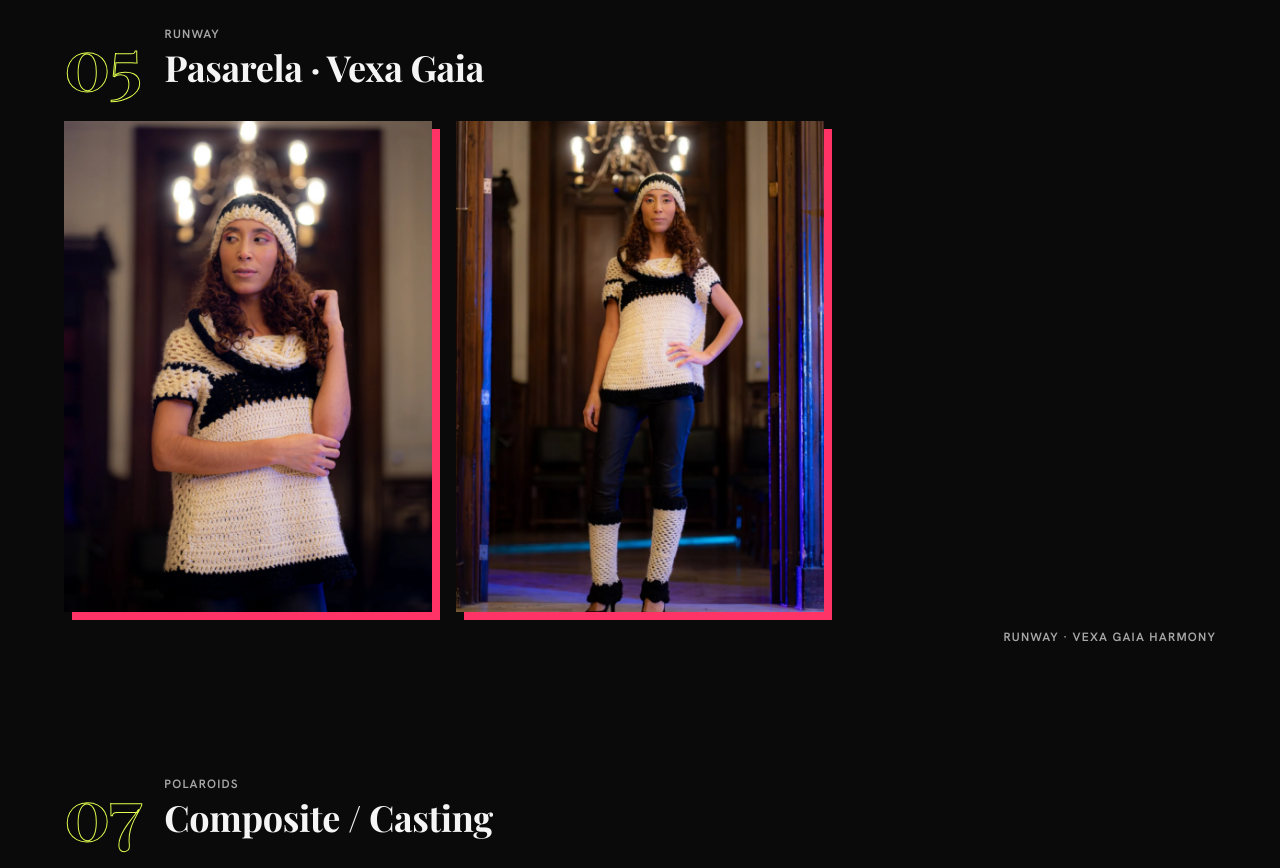
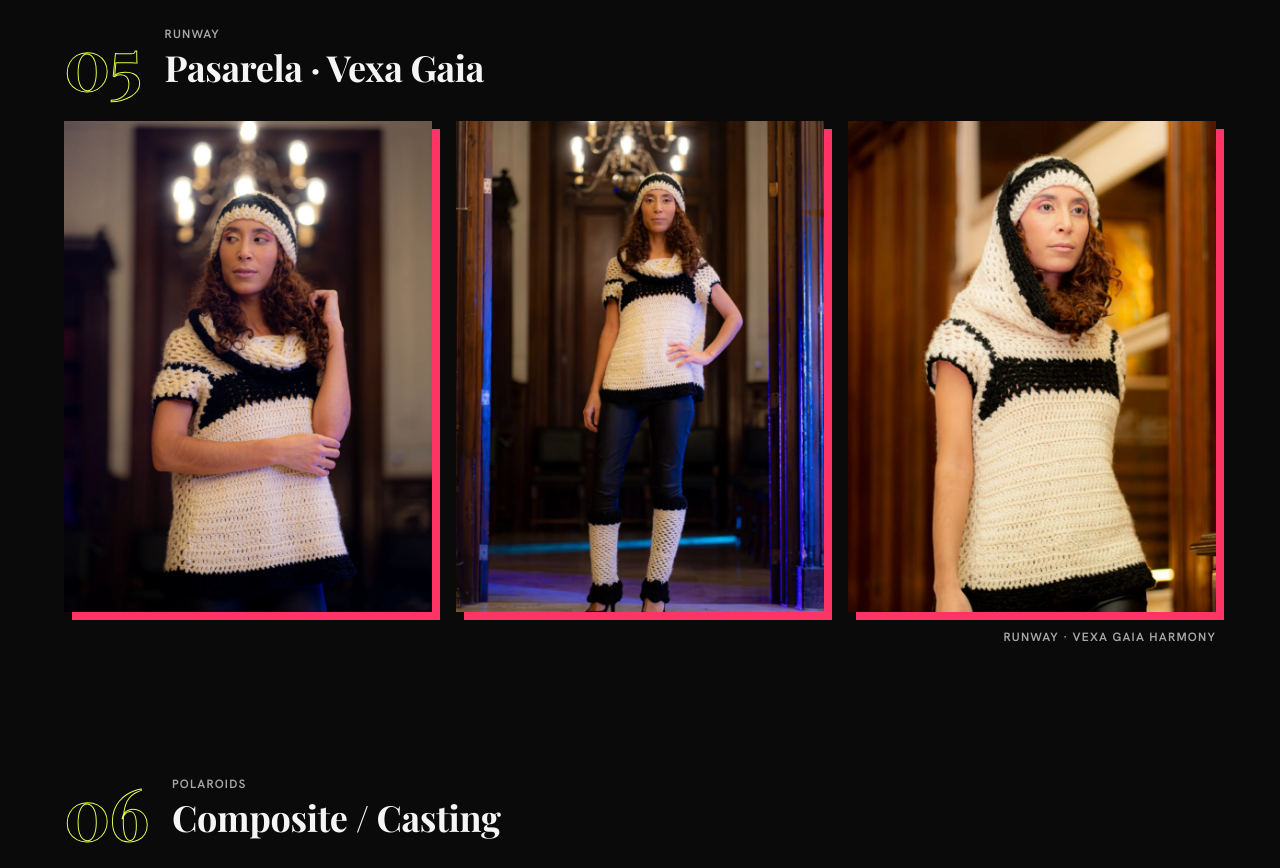
Before and after one commit to Lautaro1393/Portfolio_Gime_Coradello, a plain HTML site: page index.html in a window 1280 px wide. Shown: the part 7720-8588 px from the top of the page. Drawn offline with nearby package versions, Linux system fonts and the light colour scheme; grey boxes are pictures that could not be loaded.

Commit message:
feat: agregar pasarela-05.webp y renumerar sesiones 5-7 a 5-6
- Sesion Pasarela Vexa Gaia: 2 -> 3 fotos (sumar pasarela-05 vestido tejido crochet)

- Renumerar sesiones: 01 Full Contrast, 02 Magazine, 03 Retrato, 04 TBN, 05 Pasarela, 06 Composite

```diff
--- a/index.html
+++ b/index.html
@@ -218,13 +218,14 @@
                     <div class="session__grid session__grid--three">
                         <a class="session__img" href="./img/sessions/pasarela/pasarela-03.webp" data-lightbox><img src="./img/sessions/pasarela/pasarela-03.webp" alt="Gimena Coradello, Pasarela 03" loading="lazy"></a>
                         <a class="session__img" href="./img/sessions/pasarela/pasarela-04.webp" data-lightbox><img src="./img/sessions/pasarela/pasarela-04.webp" alt="Gimena Coradello, Pasarela 04" loading="lazy"></a>
+                        <a class="session__img" href="./img/sessions/pasarela/pasarela-05.webp" data-lightbox><img src="./img/sessions/pasarela/pasarela-05.webp" alt="Gimena Coradello, Pasarela 05" loading="lazy"></a>
                     </div>
                     <p class="session__caption label-caps">Runway · Vexa Gaia Harmony</p>
                 </article>
 
                 <article class="session">
                     <header class="session__head">
-                        <p class="session__num">07</p>
+                        <p class="session__num">06</p>
                         <div>
                             <p class="label-caps">Polaroids</p>
                             <h3 class="session__title">Composite / Casting</h3>
```
